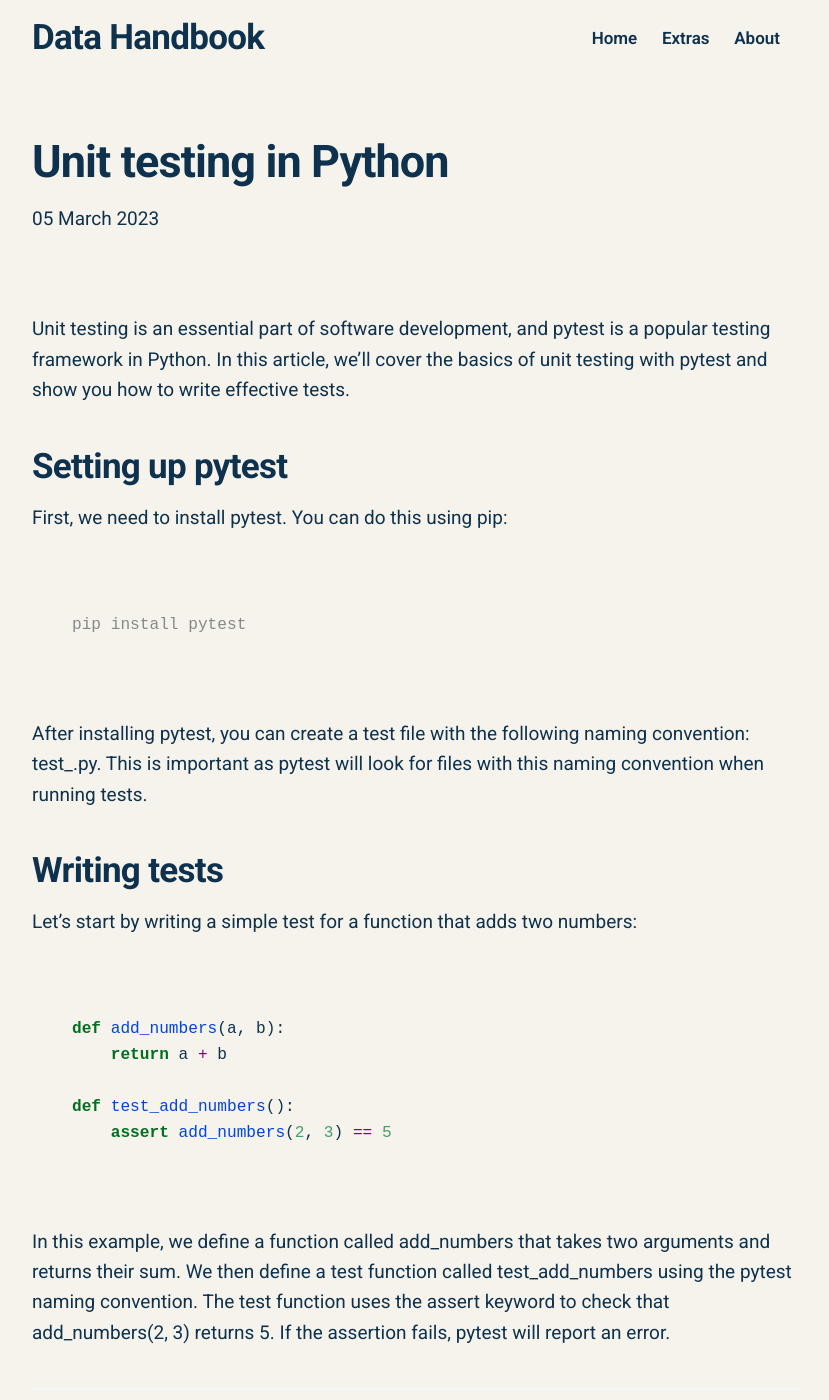
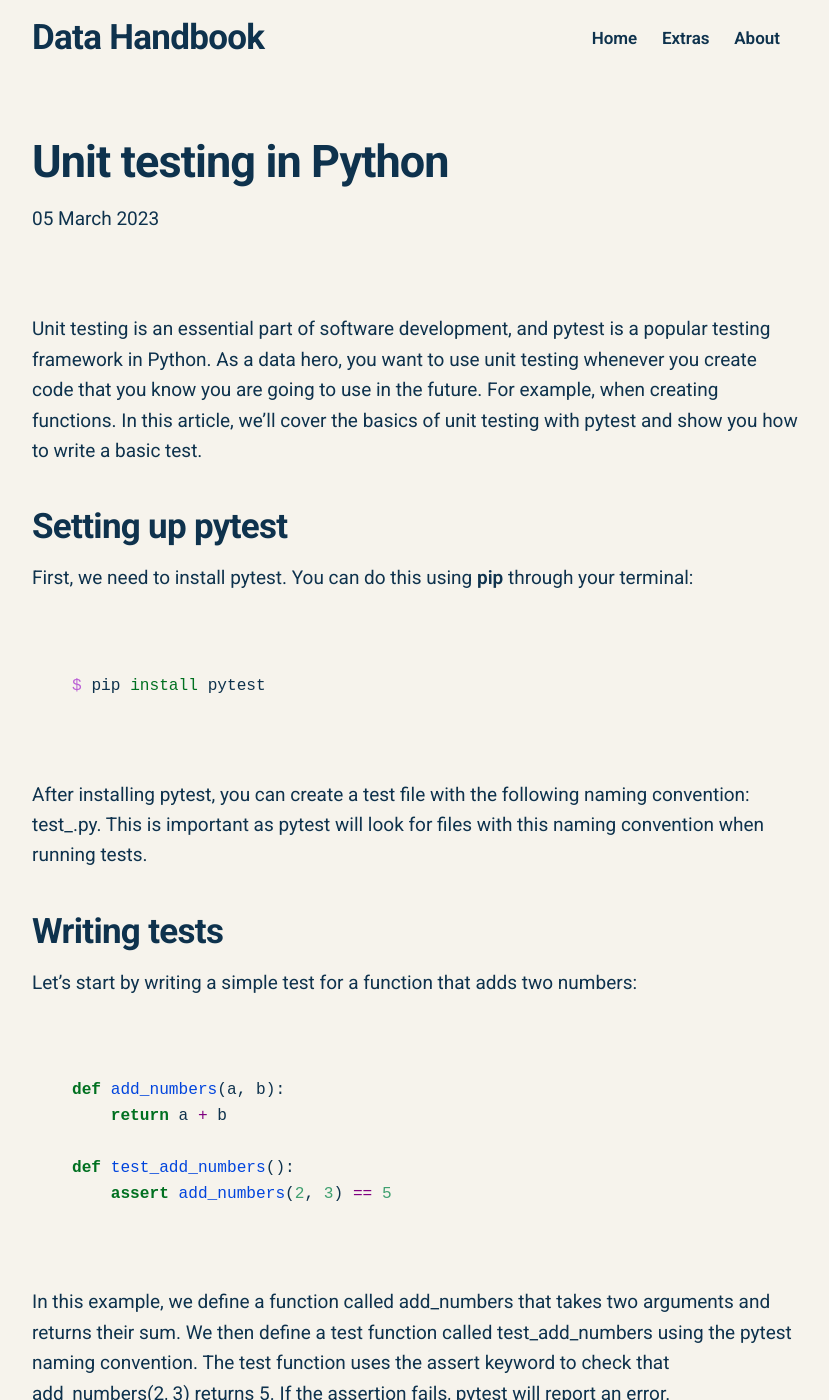
Before and after one commit to AlwinLijdsman/alwinlijdsman.github.io, a Jekyll site: the page built from _posts/2023-03-05-python-unit-testing.md, in a window 1280 px wide and 1400 px high. Shown: the whole window, without its empty margins (224-1053 px from the left). Built offline with Jekyll 4.4.1, drawn with Linux system fonts in a browser that asks for light colours; nearby versions of some CDN libraries; comment, search, counter and statistics services are not loaded; some of the changed text lies outside the part shown.

Commit message:
adds updated article

````diff
--- a/_posts/2023-03-05-python-unit-testing.md
+++ b/_posts/2023-03-05-python-unit-testing.md
@@ -5,21 +5,20 @@ description: How to apply unit tests in Python.
 featured_image: '/images/python_logo_extras.png'
 ---
 
-Unit testing is an essential part of software development, and pytest is a popular testing framework in Python. In this article, we'll cover the basics of unit testing with pytest and show you how to write effective tests.
+Unit testing is an essential part of software development, and pytest is a popular testing framework in Python. As a data hero, you want to use unit testing whenever you create code that you know you are going to use in the future. For example, when creating functions. In this article, we'll cover the basics of unit testing with pytest and show you how to write a basic test.
 
 
 ## Setting up pytest
-First, we need to install pytest. You can do this using pip:
+First, we need to install pytest. You can do this using **pip** through your terminal:
 
-```terminal
-pip install pytest
+```bash
+$ pip install pytest
 ```
 
 After installing pytest, you can create a test file with the following naming convention: test_<filename>.py. This is important as pytest will look for files with this naming convention when running tests.
 
 ## Writing tests
 Let's start by writing a simple test for a function that adds two numbers:
-
 
 ```python
 def add_numbers(a, b):
@@ -31,18 +30,21 @@ def test_add_numbers():
 
 In this example, we define a function called add_numbers that takes two arguments and returns their sum. We then define a test function called test_add_numbers using the pytest naming convention. The test function uses the assert keyword to check that add_numbers(2, 3) returns 5. If the assertion fails, pytest will report an error.
 
-
----
-**Tip**: If you are new to Python programming and you need a refresher on functions: Take a look at the Python basics - Functions section in the Data Handbook:
+|---|
+**Tip**: If you are new to Python programming and you need
+a refresher on functions: Take a look at the
+*Python basics - Functions* section in the Data Handbook:
 https://www.datahandbook.site/
 
----
+|---|
 
 
 ## Running tests
 To run the tests, navigate to the directory where your test file is located and run the following command:
 
-<img src="/images/article_images/python-unit-testing//run-pytest.PNG" width="75"/>
+```bash
+$ pytest
+```
 
 Pytest will automatically detect and run any tests in files with the test_<filename>.py naming convention. You should see output similar to the following:
 
````
Also changed, not shown: Gemfile.lock.
